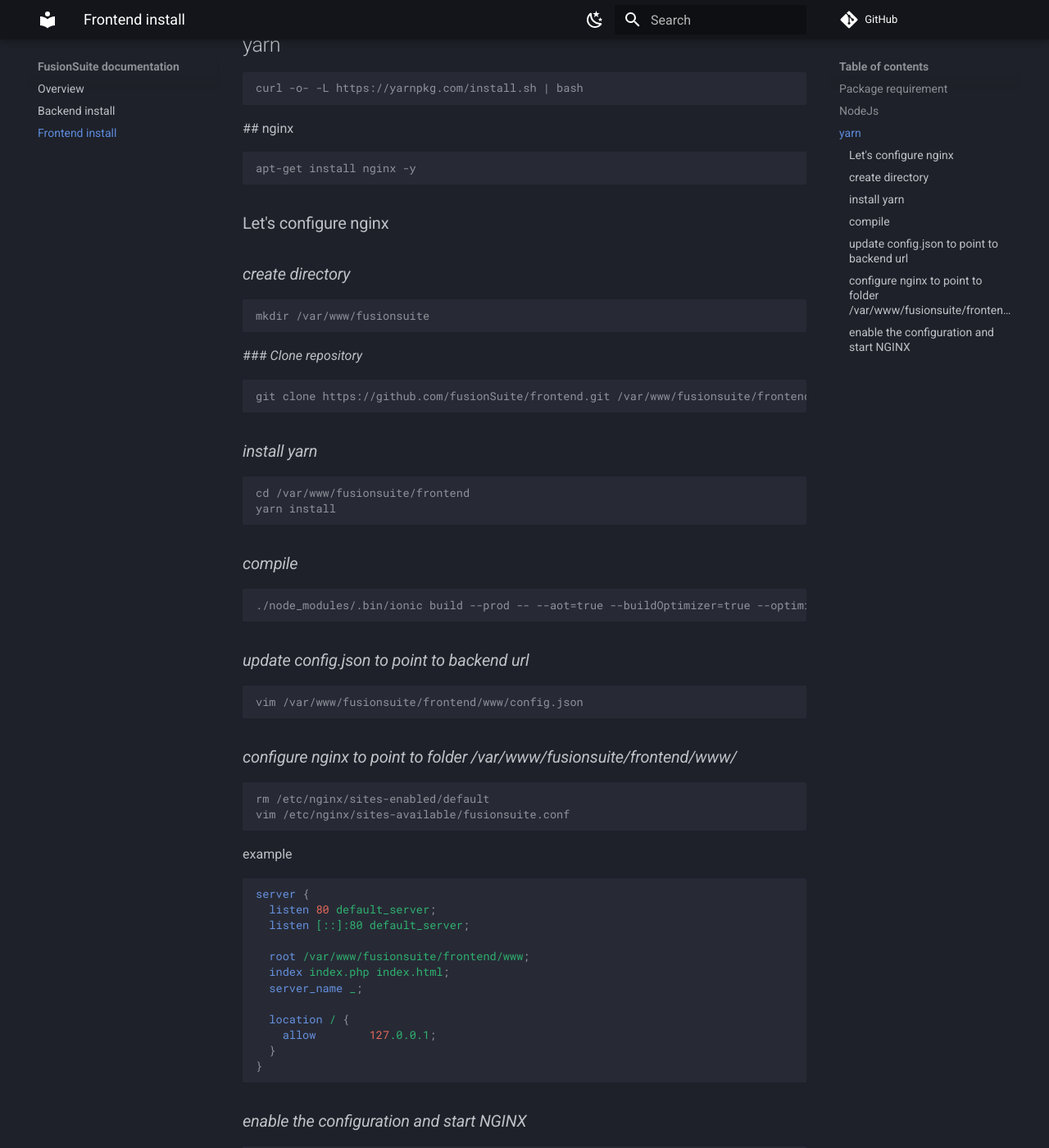
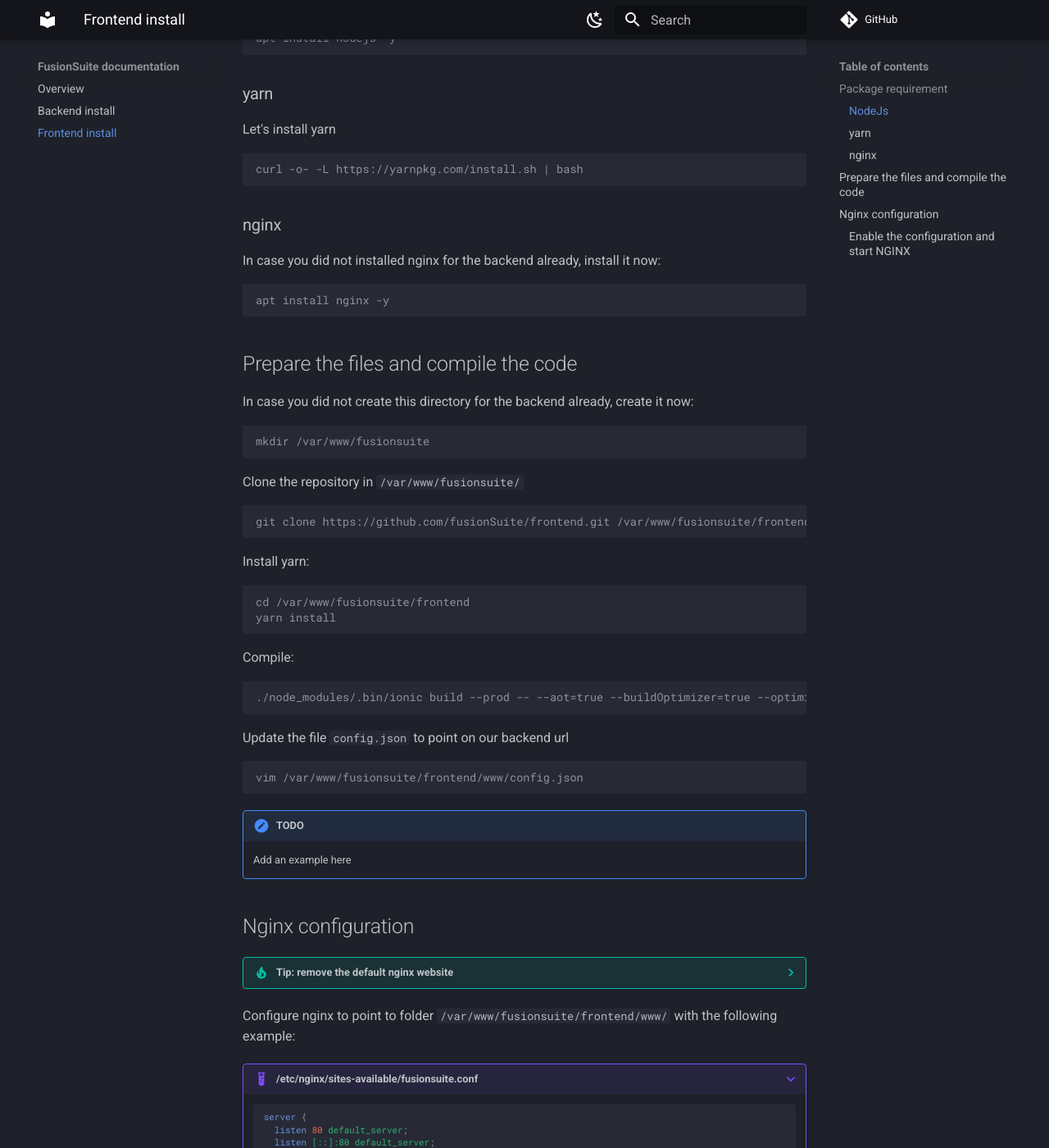
Before and after one commit to fusionSuite/documentation, an MkDocs documentation site: the page built from docs/frontend_install.md, in a window 1280 px wide and 1400 px high, scrolled down 670 px. Shown: the whole window at 82% size. Built offline with MkDocs 1.6.1 and Material for MkDocs 9.7.7, drawn with Linux system fonts in a browser that asks for light colours; comment, search, counter and statistics services are not loaded; some of the changed text lies outside the part shown.

Commit message:
TYPO + toc + collapsable stuff

`````diff
--- a/docs/frontend_install.md
+++ b/docs/frontend_install.md
@@ -7,92 +7,102 @@ This documentation has been made and tested for:
 
 ## Package requirement
 
-
+Make your system up to date and install the basics requirements.
 ```console
-apt-get update && apt-get upgrade -y
-apt-get install curl vim git -y
+apt update && apt upgrade -y
+apt install curl vim git -y
 ```
 
-## NodeJs
+### NodeJs
 
+Let's install nodeJs:
 ```console
 curl -fsSL https://deb.nodesource.com/setup_current.x | bash -
-apt-get update
-apt-get install nodejs -y
+apt update
+apt install nodejs -y
 ```
 
-## yarn
+### yarn
 
+Let's install yarn
 ```console
 curl -o- -L https://yarnpkg.com/install.sh | bash
 ```
 
- ## nginx
+### nginx
 
+In case you did not installed nginx for the backend already, install it now:
 ```console
-apt-get install nginx -y
+apt install nginx -y
 ```
 
-### Let's configure nginx
+## Prepare the files and compile the code
 
-### _create directory_
-
+In case you did not create this directory for the backend already, create it now:
 ```console
 mkdir /var/www/fusionsuite
 ```
 
- ### _Clone repository_
-
+Clone the repository in `/var/www/fusionsuite/`
 ```console
 git clone https://github.com/fusionSuite/frontend.git /var/www/fusionsuite/frontend
 ```
 
-### _install yarn_
-
+Install yarn:
 ```console
 cd /var/www/fusionsuite/frontend
 yarn install
 ```
 
-### _compile_
-
+Compile:
 ```console
 ./node_modules/.bin/ionic build --prod -- --aot=true --buildOptimizer=true --optimization=true --vendor-chunk=true
 ```
 
-### _update config.json to point to backend url_
-
+Update the file `config.json` to point on our backend url
 ```console
 vim /var/www/fusionsuite/frontend/www/config.json
 ```
 
-### _configure nginx to point to folder /var/www/fusionsuite/frontend/www/_
+!!! note "TODO"
+    Add an example here
 
+## Nginx configuration
+
+??? tip "Tip: remove the default nginx website"
+    If you want to disable the default nginx website just delete the file `/etc/nginx/sites-enabled/default`
+    ````console
+    rm /etc/nginx/sites-enabled/default
+    ```
+Configure nginx to point to folder `/var/www/fusionsuite/frontend/www/` with the following example:
+
+???+ example "/etc/nginx/sites-available/fusionsuite.conf"
+    ```nginx
+    server {
+      listen 80 default_server;
+      listen [::]:80 default_server;
+
+      root /var/www/fusionsuite/frontend/www;
+      index index.php index.html;
+      server_name _;
+
+      location / {
+        allow        127.0.0.1;
+      }
+    }
+    ```
+
+### Enable the configuration and start NGINX
+
+??? tip "Tip: Check your configuration"
+    You can check your configuration with the command `nginx -t`
+
+If it not already the case (the backend is configured in the same file), make your site enable.
 ```console
-rm /etc/nginx/sites-enabled/default
-vim /etc/nginx/sites-available/fusionsuite.conf
+ln -s /etc/nginx/sites-available/fusionsuite.conf /etc/nginx/sites-enabled/fusionsuite.conf
 ```
 
-example
-
-```nginx
-server {
-  listen 80 default_server;
-  listen [::]:80 default_server;
-
-  root /var/www/fusionsuite/frontend/www;
-  index index.php index.html;
-  server_name _;
-
-  location / {
-    allow        127.0.0.1;
-  }
-}
+Then restart nginx
+```console
+systemctl restart nginx
 ```
-
-### _enable the configuration and start NGINX_
-
-```console
-ln -s /etc/nginx/sites-available/fusionsuite.conf /etc/nginx/sites-enabled/fusionsuite.conf
-service nginx start
-```
`````
